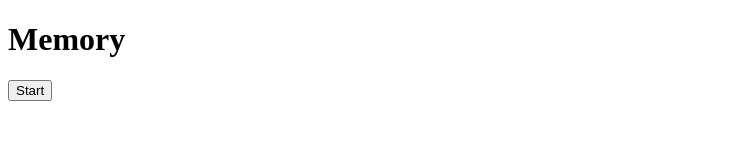
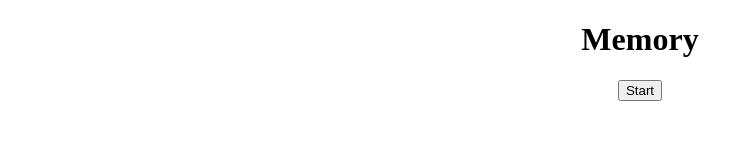
Before and after one commit to AmauryVanEspen/Memory, a plain HTML site: page public_html/index.html in a window 1280 px wide. Shown: the whole page, without its empty margins (0-753 px from the left). Drawn offline with Linux system fonts and the light colour scheme.

Commit message:
memory.css: ajout du centrage des élèments

```diff
--- a/public_html/CSS/memory.css
+++ b/public_html/CSS/memory.css
@@ -7,3 +7,8 @@ and open the template in the editor.
     Created on : 14 oct. 2016, 11:10:37
     Author     : admin
 */
+
+body{
+    text-align: center;
+    margin: auto;
+}
```
